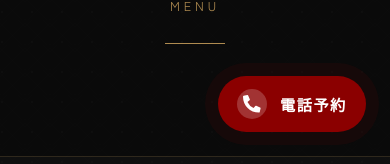
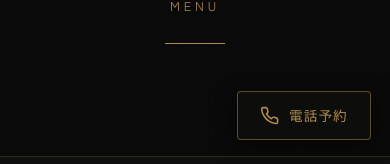
Before and after one commit to kuuu83/hp-react, a React (Vite) app: page / in a window 390 px wide. Shown: the part 680-844 px from the top of the page. Built offline with nearby package versions, Linux system fonts and the light colour scheme.

Commit message:
スマホサイズ調整等

```diff
--- a/index.html
+++ b/index.html
@@ -2,7 +2,7 @@
 <html lang="en">
   <head>
     <meta charset="UTF-8" />
-    <link rel="icon" type="image/png" href="/src/assets/印刷用ロゴ2.png" />
+    <link rel="icon" type="image/png" href="/favicon.png" />
     <meta name="viewport" content="width=device-width, initial-scale=1.0" />
 
     <!-- SEO対策 -->
--- a/src/components/FixedCallButton/FixedCallButton.css
+++ b/src/components/FixedCallButton/FixedCallButton.css
@@ -1,44 +1,40 @@
 .fixed-call-button {
   position: fixed;
-  bottom: 2rem;
-  right: 1.5rem;
+  bottom: 1.5rem;
+  right: 1.2rem;
   z-index: 999;
   display: flex;
   align-items: center;
-  gap: 0.8rem;
-  background-color: #8b0000; /* お店のアクセントカラーの赤 */
-  color: white;
-  padding: 0.8rem 1.2rem;
-  border-radius: 50px;
-  box-shadow: 0 4px 15px rgba(0, 0, 0, 0.4);
+  gap: 10px;
+  background-color: rgba(15, 15, 12, 0.85) !important; /* 透過した深い墨色 */
+  color: var(--primary-color) !important; /* 金茶色 */
+  padding: 10px 22px !important;
+  border-radius: 4px !important; /* 丸すぎず、品格のある角丸 */
+  border: 1px solid rgba(175, 139, 80, 0.5) !important; /* 繊細な金縁 */
+  box-shadow: 0 5px 20px rgba(0, 0, 0, 0.6) !important;
   text-decoration: none;
-  transition: all 0.3s ease;
-  animation: pulse-phone 2s infinite; /* 注意を引くために少し動かす */
+  transition: all 0.4s cubic-bezier(0.165, 0.84, 0.44, 1) !important;
+  backdrop-filter: blur(5px); /* 背後のコンテンツをうっすら透かす */
+  animation: none !important; /* 激しい動きを止める */
 }
 
 .fixed-call-button:hover {
-  transform: scale(1.05);
-  background-color: #a00000;
-}
-
-.call-icon-container {
-  display: flex;
-  align-items: center;
-  justify-content: center;
-  background: rgba(255, 255, 255, 0.2);
-  width: 30px;
-  height: 30px;
-  border-radius: 50%;
+  transform: translateY(-5px) !important;
+  background-color: rgba(175, 139, 80, 0.1) !important;
+  border-color: var(--primary-color) !important;
+  box-shadow: 0 10px 25px rgba(175, 139, 80, 0.25) !important;
 }
 
 .call-icon {
-  font-size: 1.1rem;
+  font-size: 1.2rem !important;
+  color: var(--primary-color) !important;
 }
 
 .call-text {
-  font-size: 0.95rem;
-  font-weight: 700;
-  letter-spacing: 0.1em;
+  font-size: 0.85rem !important;
+  font-weight: 500 !important;
+  letter-spacing: 0.08em !important;
+  font-family: 'Shippori Mincho', serif !important;
 }
 
 /* 脈動するアニメーション */
--- a/src/components/FixedCallButton/FixedCallButton.jsx
+++ b/src/components/FixedCallButton/FixedCallButton.jsx
@@ -1,13 +1,11 @@
 import React from 'react';
 import './FixedCallButton.css';
-import { FaPhoneAlt } from 'react-icons/fa';
+import { FiPhone } from 'react-icons/fi';
 
 const FixedCallButton = () => {
   return (
     <a href="tel:046-206-5531" className="fixed-call-button" aria-label="電話で予約">
-      <div className="call-icon-container">
-        <FaPhoneAlt className="call-icon" />
-      </div>
+      <FiPhone className="call-icon" />
       <span className="call-text">電話予約</span>
     </a>
   );
--- a/src/components/Info/Info.css
+++ b/src/components/Info/Info.css
@@ -84,39 +84,58 @@
 }
 
 .phone-button {
-    display: inline-block;
-    background-color: transparent;
+    display: inline-flex;
+    align-items: center;
+    justify-content: center;
+    gap: 12px;
+    background-color: rgba(175, 139, 80, 0.05);
     color: var(--primary-color);
-    padding: 10px 30px;
+    padding: 12px 35px;
     border: 1px solid var(--primary-color);
     text-decoration: none;
     font-weight: 500;
+    font-size: 1.2rem;
+    font-family: 'Shippori Mincho', serif;
+    transition: all 0.4s cubic-bezier(0.165, 0.84, 0.44, 1);
+    border-radius: 2px;
+    position: relative;
+    overflow: hidden;
+}
+
+.phone-icon {
     font-size: 1.1rem;
-    font-family: 'Shippori Mincho', serif;
-    transition: all 0.4s ease;
+    transition: transform 0.4s ease;
 }
 
 .phone-button:hover {
     background-color: var(--primary-color);
     color: #fff;
-    box-shadow: 0 0 15px rgba(175, 139, 80, 0.3);
+    box-shadow: 0 10px 25px rgba(175, 139, 80, 0.25);
+    transform: translateY(-2px);
+}
+
+.phone-button:hover .phone-icon {
+    transform: scale(1.1) rotate(-10deg);
 }
 
 @media (max-width: 768px) {
   .info-content {
-    flex-direction: column;
-    align-items: center;
-    gap: 3rem;
+    flex-direction: column !important;
+    align-items: center !important;
+    gap: 1.2rem !important; /* 1.5rem -> 1.2rem へ微調整 */
   }
 
   .map-container,
   .info-details {
-    width: 90%;
+    width: 85% !important;
   }
 
   .map-container {
-      height: 300px;
+      height: 280px !important; /* 160px -> 120px へさらに大幅短縮 */
+      padding: 4px !important;
+      margin-bottom: 5px !important;
   }
+
 
   .info-header-details {
     flex-direction: column;
--- a/src/components/Info/Info.jsx
+++ b/src/components/Info/Info.jsx
@@ -1,4 +1,5 @@
 import React, { useRef, useLayoutEffect, useState } from 'react';
+import { FiPhone } from 'react-icons/fi';
 import './Info.css';
 
 function Info() {
@@ -20,7 +21,9 @@ function Info() {
 
         <div className="info-header-details reveal delay-1">
           <h3>魚とら</h3>
-          <a href="tel:046-206-5531" className="phone-button">☎ 046-206-5531</a>
+          <a href="tel:046-206-5531" className="phone-button">
+            <FiPhone className="phone-icon" /> 046-206-5531
+          </a>
         </div>
 
         <div className="info-content reveal delay-2">
--- a/src/components/MenuModal/MenuModal.css
+++ b/src/components/MenuModal/MenuModal.css
@@ -114,11 +114,11 @@
 }
 
 .menu-arrow-prev {
-    left: calc(50% - 300px - 60px);
+    left: 40px;
 }
 
 .menu-arrow-next {
-    right: calc(50% - 300px - 60px);
+    right: 40px;
 }
 
 .modal-main-view {
@@ -217,36 +217,93 @@
 
 @media (max-width: 768px) {
   .menu-modal-content {
-      padding: 30px 12px 12px 12px;
-      height: 72vh;
-      width: 92%;
+      padding: 45px 15px 15px 15px; /* 上部パディングを 20px -> 45px へ大幅増 */
+      height: 76vh;
+      width: 86%;
+  }
+
+  .modal-main-view.is-image {
+    flex-direction: column;
+    justify-content: flex-start;
+  }
+
+  .menu-items-column {
+      padding-right: 0;
+      flex: 0 1 auto;
+      margin-bottom: 12px;
   }
 
   .menu-items-column ul {
-      gap: 0.3rem;
+      gap: 0.8rem !important; /* 間隔を倍の 0.8rem に広げてゆとりを出す */
   }
 
   .menu-items-column li {
-      margin-bottom: 0.6rem;
-      font-size: 0.8rem;
-      line-height: 1.2;
+      margin-bottom: 0;
+      font-size: 0.82rem;
+      border-bottom: 1px solid rgba(175, 139, 80, 0.12);
+      padding-bottom: 6px;
   }
 
   .item-name {
-      max-width: 72%;
-      overflow: hidden;
-      white-space: nowrap;
-      text-overflow: ellipsis;
+      max-width: 78%;
+      font-weight: 500;
+      letter-spacing: 0.02em;
   }
 
   .item-name::after {
-      margin: 0 5px;
+      display: none;
   }
 
   .item-price {
-      font-size: 0.75rem;
-      text-align: right;
-      min-width: 60px;
+      font-size: 0.78rem;
+      color: var(--primary-color);
+  }
+
+  .menu-image-column {
+      padding-left: 0 !important;
+      flex: 0 0 145px !important; /* 100 -> 115px に戻す */
+      height: 145px !important;
+      max-height: 145px !important;
+      width: 100% !important;
+      position: relative !important;
+      margin-top: auto !important;
+      margin-bottom: 25px !important;
+      border: 1px solid rgba(175, 139, 80, 0.2) !important;
+      background: transparent !important;
+      overflow: visible !important;
+  }
+
+  .menu-item-image-bg {
+    display: block !important;
+    position: absolute !important;
+    top: 50% !important;
+    left: 50% !important;
+    width: 100% !important;
+    height: 130% !important;
+    transform: translate(-50%, -50%) !important;
+    /* ぼかしを 5px に、明るさを 0.55 に調整 */
+    filter: blur(5px) brightness(0.55) contrast(1.1) !important;
+    object-fit: cover !important;
+    z-index: 1 !important;
+  }
+
+  .mobile-image-frame {
+      height: 100% !important;
+      width: 100% !important;
+      position: relative !important;
+      top: 0 !important;
+      left: 0 !important;
+      transform: none !important;
+      border: 1px solid rgba(175, 139, 80, 0.5) !important;
+      box-shadow: 0 5px 20px rgba(0, 0, 0, 0.7) !important;
+      z-index: 2 !important;
+  }
+
+
+
+  .page-number-display {
+      padding-top: 0.6rem; /* ページ番号の上の余白を削減 */
+      font-size: 0.8rem;
   }
 
   .menu-arrow-prev, .menu-arrow-next {
--- a/src/components/MenuModal/MenuModal.jsx
+++ b/src/components/MenuModal/MenuModal.jsx
@@ -132,7 +132,7 @@ function MenuModal({ isOpen, onClose, data }) {
                           alt={`背景 ${pageIndex + 1}`}
                           className="menu-item-image-bg"
                         />
-                        <div style={{
+                        <div className="mobile-image-frame" style={{
                           position: 'absolute',
                           height: '63%',
                           width: '100%',
```
Also changed, not shown: public/favicon.png (added), src/assets/ファビコン用.png (added).
